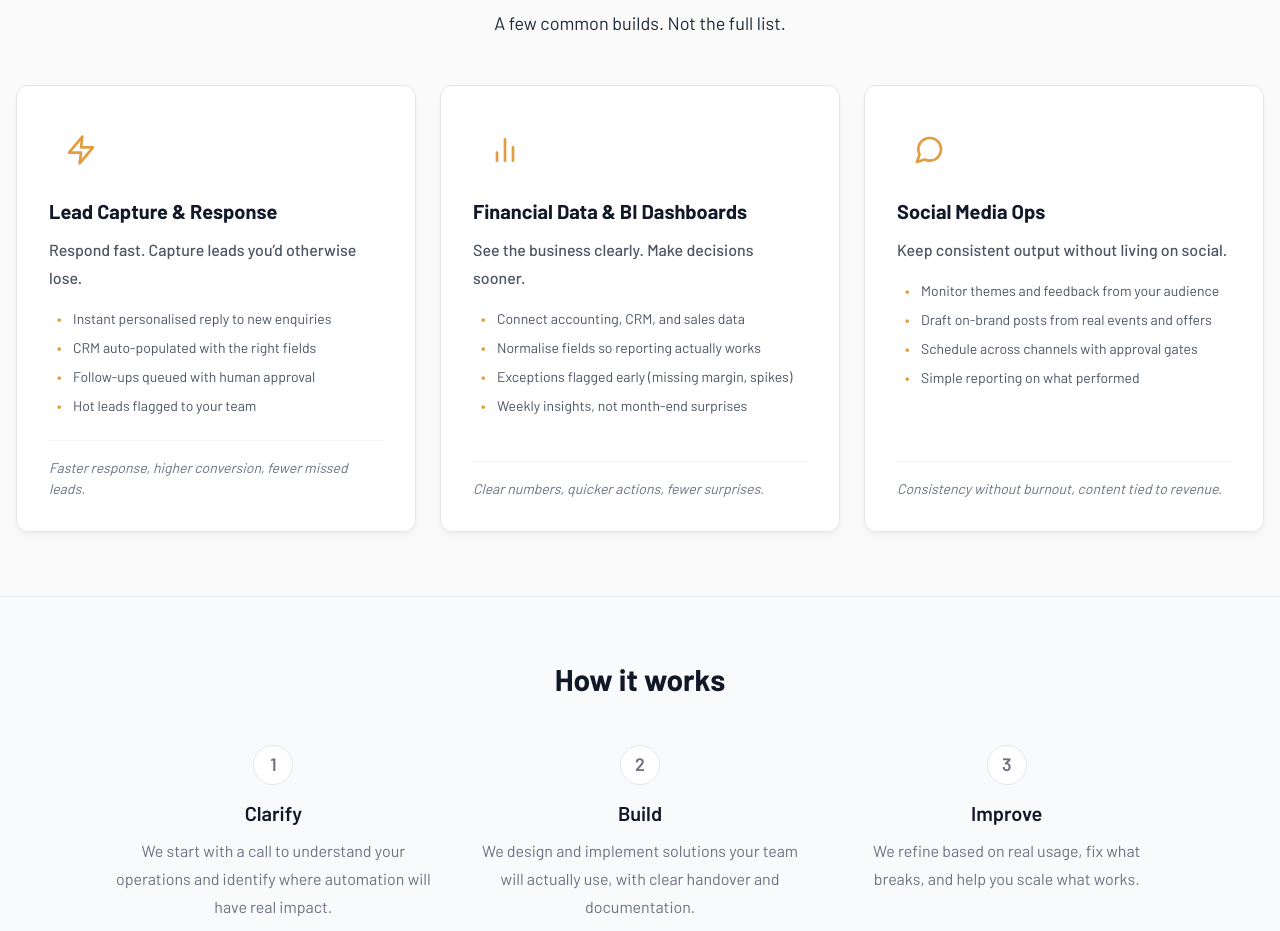
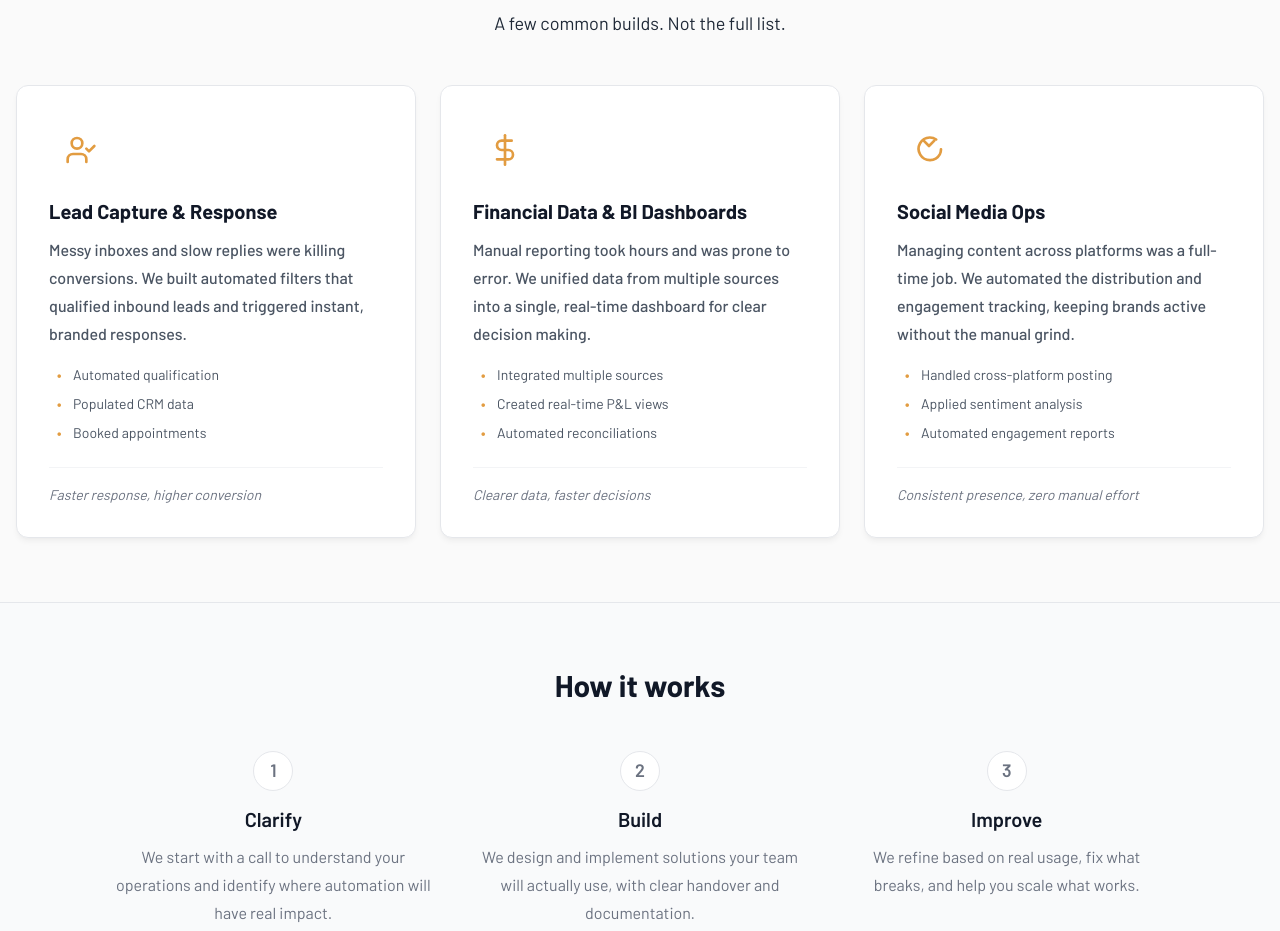
Before and after one commit to WillCo18/ImagineIfAi, a Next.js app in the folder landing/: page / in a window 1280 px wide. Shown: the part 1881-2812 px from the top of the page. Built offline with nearby package versions, Linux system fonts and the light colour scheme.

Commit message:
Content: Update service cards to past tense for client examples

```diff
--- a/landing/components/ServiceCards.tsx
+++ b/landing/components/ServiceCards.tsx
@@ -5,54 +5,41 @@ const services = [
         id: 'leads',
         icon: (
             <svg width="32" height="32" viewBox="0 0 24 24" fill="none" stroke="currentColor" strokeWidth="2" strokeLinecap="round" strokeLinejoin="round">
-                <polygon points="13 2 3 14 12 14 11 22 21 10 12 10 13 2" />
+                <path d="M16 21v-2a4 4 0 0 0-4-4H6a4 4 0 0 0-4 4v2" />
+                <circle cx="9" cy="7" r="4" />
+                <polyline points="16 11 18 13 22 9" />
             </svg>
         ),
         title: 'Lead Capture & Response',
-        body: 'Respond fast. Capture leads you’d otherwise lose.',
-        bullets: [
-            'Instant personalised reply to new enquiries',
-            'CRM auto-populated with the right fields',
-            'Follow-ups queued with human approval',
-            'Hot leads flagged to your team'
-        ],
-        outcome: 'Faster response, higher conversion, fewer missed leads.'
+        body: 'Messy inboxes and slow replies were killing conversions. We built automated filters that qualified inbound leads and triggered instant, branded responses.',
+        bullets: ['Automated qualification', 'Populated CRM data', 'Booked appointments'],
+        outcome: 'Faster response, higher conversion',
     },
     {
-        id: 'financial',
+        id: 'finance',
         icon: (
             <svg width="32" height="32" viewBox="0 0 24 24" fill="none" stroke="currentColor" strokeWidth="2" strokeLinecap="round" strokeLinejoin="round">
-                <line x1="18" y1="20" x2="18" y2="10" />
-                <line x1="12" y1="20" x2="12" y2="4" />
-                <line x1="6" y1="20" x2="6" y2="14" />
+                <line x1="12" y1="1" x2="12" y2="23" />
+                <path d="M17 5H9.5a3.5 3.5 0 0 0 0 7h5a3.5 3.5 0 0 1 0 7H6" />
             </svg>
         ),
         title: 'Financial Data & BI Dashboards',
-        body: 'See the business clearly. Make decisions sooner.',
-        bullets: [
-            'Connect accounting, CRM, and sales data',
-            'Normalise fields so reporting actually works',
-            'Exceptions flagged early (missing margin, spikes)',
-            'Weekly insights, not month-end surprises'
-        ],
-        outcome: 'Clear numbers, quicker actions, fewer surprises.'
+        body: 'Manual reporting took hours and was prone to error. We unified data from multiple sources into a single, real-time dashboard for clear decision making.',
+        bullets: ['Integrated multiple sources', 'Created real-time P&L views', 'Automated reconciliations'],
+        outcome: 'Clearer data, faster decisions',
     },
     {
         id: 'social',
         icon: (
             <svg width="32" height="32" viewBox="0 0 24 24" fill="none" stroke="currentColor" strokeWidth="2" strokeLinecap="round" strokeLinejoin="round">
-                <path d="M21 11.5a8.38 8.38 0 0 1-.9 3.8 8.5 8.5 0 0 1-7.6 4.7 8.38 8.38 0 0 1-3.8-.9L3 21l1.9-5.7a8.38 8.38 0 0 1-.9-3.8 8.5 8.5 0 0 1 4.7-7.6 8.38 8.38 0 0 1 3.8-.9h.5a8.48 8.48 0 0 1 8 8v.5z" />
+                <path d="M21 11.5a8.38 8.38 0 0 1-.9 3.8 8.5 8.5 0 1 1-7.6-12.7 8.19 8.19 0 0 1 4.9 1.5" />
+                <polyline points="16 5 12 9 8 5" />
             </svg>
         ),
         title: 'Social Media Ops',
-        body: 'Keep consistent output without living on social.',
-        bullets: [
-            'Monitor themes and feedback from your audience',
-            'Draft on-brand posts from real events and offers',
-            'Schedule across channels with approval gates',
-            'Simple reporting on what performed'
-        ],
-        outcome: 'Consistency without burnout, content tied to revenue.'
+        body: 'Managing content across platforms was a full-time job. We automated the distribution and engagement tracking, keeping brands active without the manual grind.',
+        bullets: ['Handled cross-platform posting', 'Applied sentiment analysis', 'Automated engagement reports'],
+        outcome: 'Consistent presence, zero manual effort',
     },
 ];
 
```
